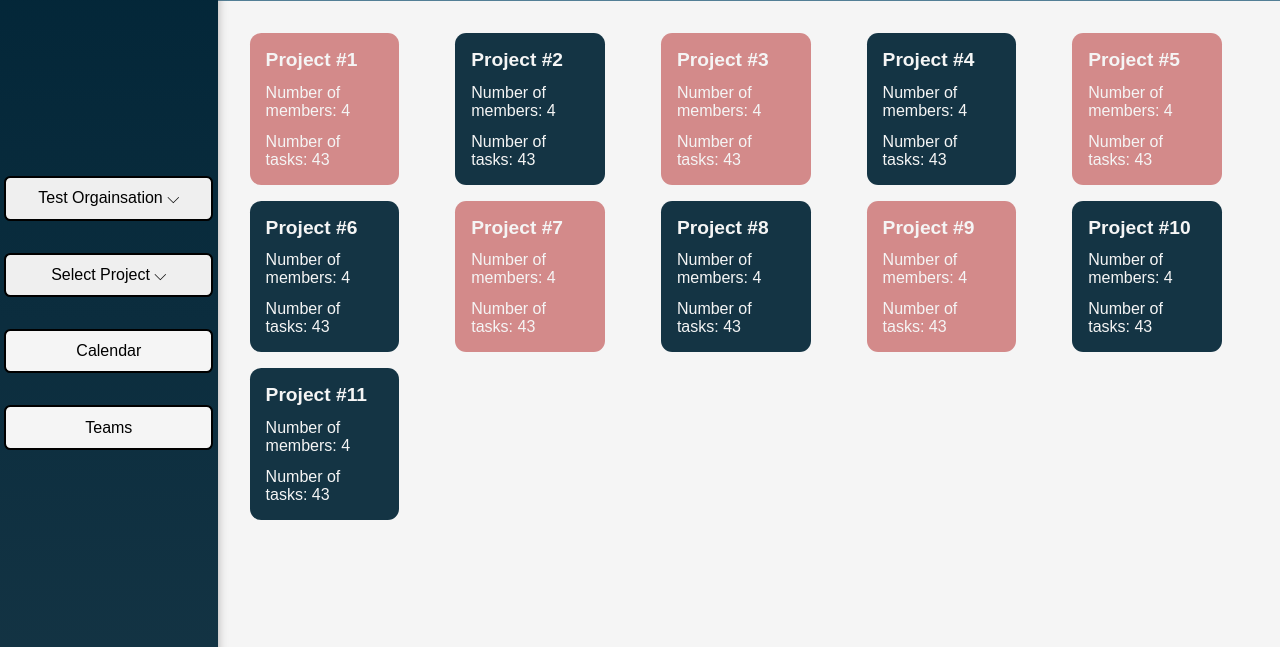
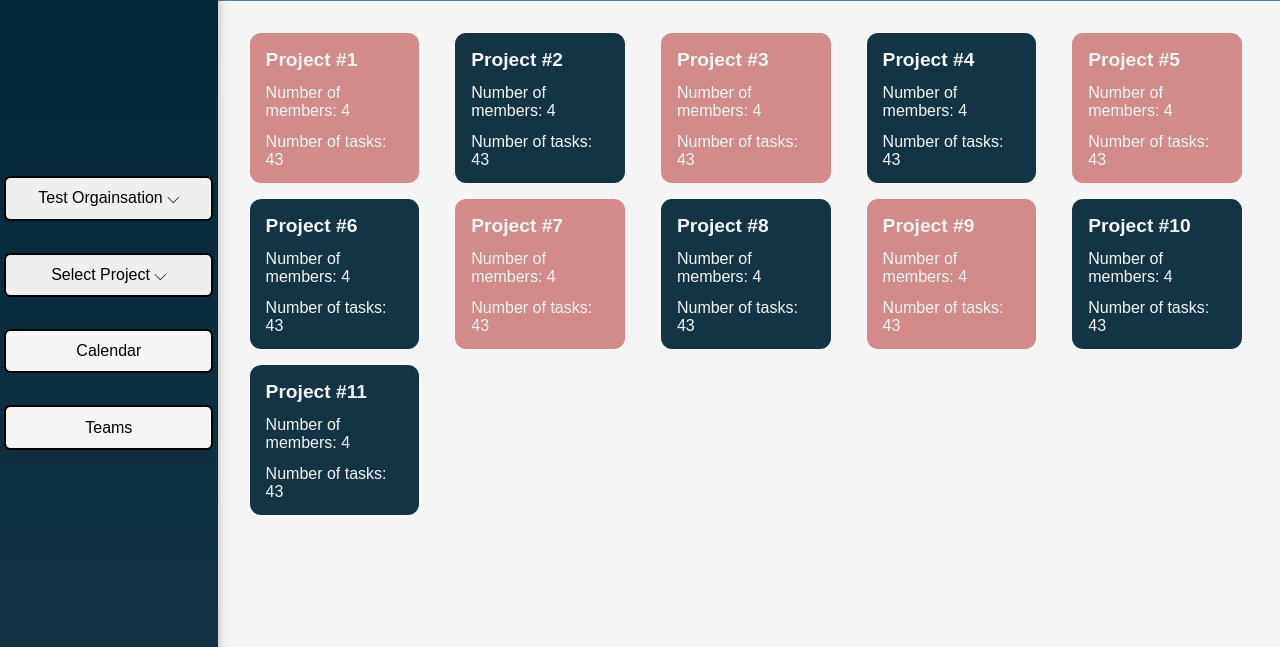
Before and after one commit to sara-nur/Tidyy, a plain HTML site: page Tidyy app/Pages/orgainsation-screen.html in a window 1280 px wide. Shown: the part 153-800 px from the top of the page. Drawn offline with Linux system fonts and the light colour scheme.

Commit message:
fix project card sizes

```diff
--- a/Tidyy app/Style/main.css
+++ b/Tidyy app/Style/main.css
@@ -562,9 +562,9 @@ aside {
 }
 
 .project-card {
-  max-width: 15%;
-  max-height: 25%;
-  flex: 1 1 15%;
+  max-width: 17%;
+  height: 150px;
+  flex: 1 1 17%;
   border-radius: 0.7rem;
   padding: 1rem;
   margin: 1rem auto 0 0;
```
